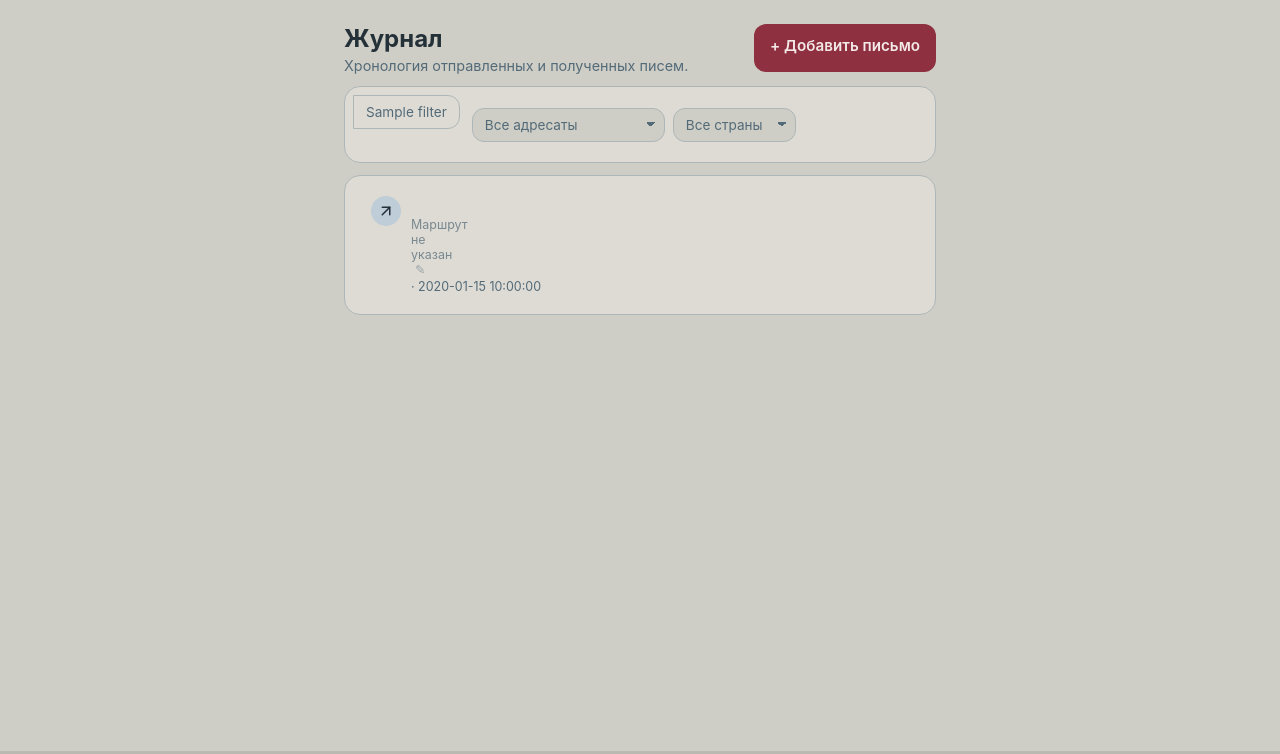
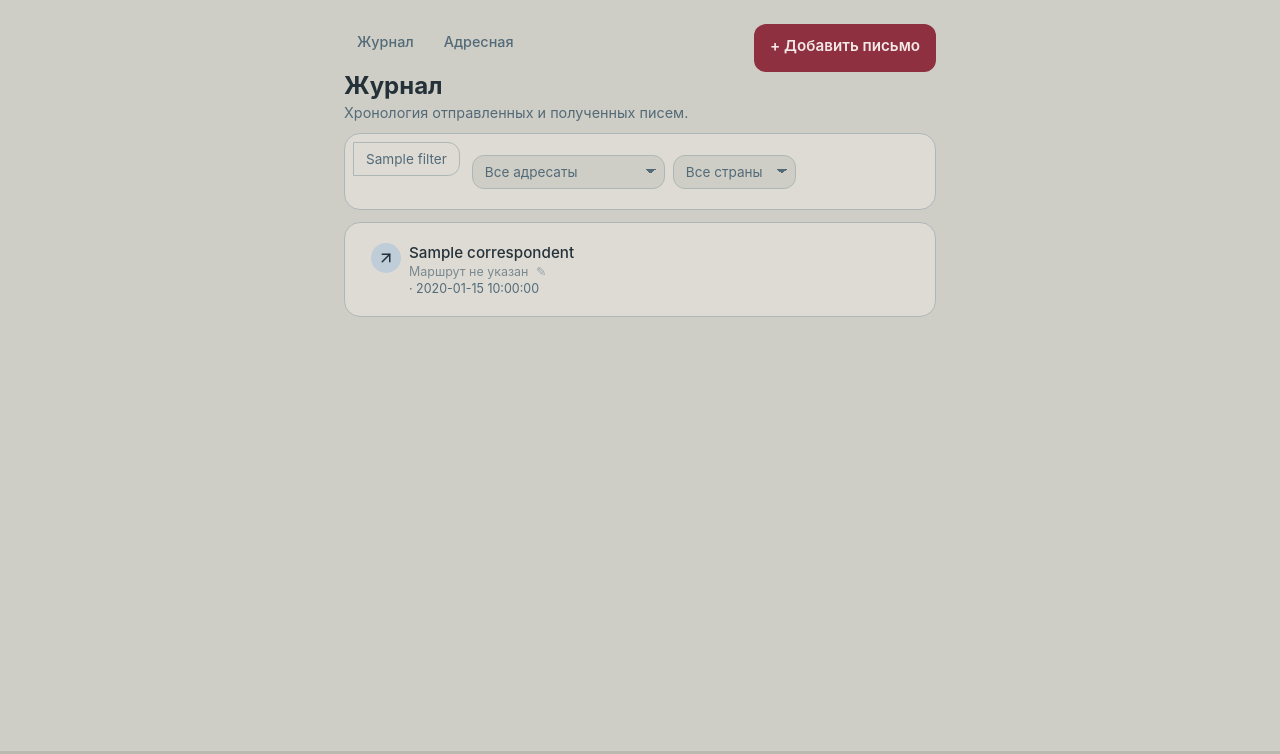
Before and after one commit to katrinio/postbox, a Python web app: template src/postbox/templates/journal.html in a window 1280 px wide. Shown: the part 46-800 px from the top of the page. Run offline with Jinja, Linux system fonts and the light colour scheme; the template is opened without the code that fills it: most values are stand-ins (such as "Sample title", 1, 10 or a date in 2020).

Commit message:
fix(ui): repair journal cards and section tabs

```diff
--- a/src/postbox/static/css/pages.css
+++ b/src/postbox/static/css/pages.css
@@ -65,34 +65,38 @@
   padding: var(--space-5) var(--space-5) var(--space-7);
 }
 
-.section-nav {
+.section-tabs {
   display: flex;
   align-items: center;
-  gap: var(--space-4);
+  gap: var(--space-1);
   flex-wrap: wrap;
+  margin-bottom: var(--space-3);
 }
 
-.section-nav__link {
-  padding: 0 0 var(--space-1);
-  border-bottom: 2px solid transparent;
+.section-tabs__link {
+  padding: var(--space-2) var(--space-3);
+  border: 1px solid transparent;
+  border-radius: var(--radius-control);
   color: var(--color-ink-muted);
   font-size: 0.9rem;
   font-weight: 500;
   text-decoration: none;
 }
 
-.section-nav__link:hover,
-.section-nav__link:focus-visible {
+.section-tabs__link:hover,
+.section-tabs__link:focus-visible {
   color: var(--color-ink);
+  background: var(--color-hover);
 }
 
-.section-nav__link:focus-visible {
+.section-tabs__link:focus-visible {
   outline: 3px solid var(--color-raspberry);
-  outline-offset: 3px;
+  outline-offset: 2px;
 }
 
-.section-nav__link--active {
-  border-bottom-color: var(--color-raspberry);
+.section-tabs__link--active {
+  border-color: var(--color-border);
+  background: var(--color-surface);
   color: var(--color-ink);
 }
 
@@ -376,12 +380,16 @@
 .journal-list {
   display: flex;
   flex-direction: column;
+  align-items: stretch;
   border: 1px solid var(--color-border);
   border-radius: var(--radius-card);
   overflow: hidden;
 }
 
 .journal-row {
+  display: block;
+  width: 100%;
+  min-width: 0;
   min-height: 0;
   color: inherit;
   border-bottom: 1px solid var(--color-border);
@@ -398,10 +406,11 @@
 
 .journal-row__link {
   display: grid;
-  grid-template-columns: 32px minmax(0, 1fr);
+  width: 100%;
+  min-width: 0;
+  grid-template-columns: 30px minmax(0, 1fr);
   align-items: start;
   gap: var(--space-2);
-  min-width: 0;
   padding: var(--space-2) var(--space-3);
   color: inherit;
   text-decoration: none;
@@ -416,6 +425,7 @@
   flex-shrink: 0;
   width: 30px;
   height: 30px;
+  min-width: 30px;
   display: flex;
   align-items: center;
   justify-content: center;
@@ -435,13 +445,17 @@
 .journal-row__body {
   display: flex;
   flex-direction: column;
+  align-self: stretch;
+  width: 100%;
   gap: 2px;
   min-width: 0;
+  max-width: 100%;
 }
 
 .journal-row__name {
-  display: inline-block;
-  max-width: 100%;
+  display: block;
+  min-width: 0;
+  max-width: none;
   margin: 0;
   color: inherit;
   font-size: 0.95rem;
@@ -454,7 +468,9 @@
 
 .journal-row__route {
   display: block;
+  width: 100%;
   min-width: 0;
+  max-width: 100%;
   margin-top: 0;
   font-size: 0.78rem;
   color: var(--color-ink-muted);
@@ -467,7 +483,9 @@
 }
 
 .journal-row__event {
-  display: inline-block;
+  display: block;
+  min-width: 0;
+  max-width: 100%;
   color: var(--color-ink-muted);
   font-size: 0.78rem;
   white-space: nowrap;
@@ -870,6 +888,11 @@
   max-width: 480px;
 }
 
+.detail-screen > .section-tabs,
+.form-screen > .section-tabs {
+  margin-bottom: var(--space-3);
+}
+
 .detail-card {
   background: var(--color-surface);
   border: 1px solid var(--color-border);
--- /dev/null
+++ b/src/postbox/templates/_section_tabs.html
@@ -0,0 +1,5 @@
+{% set path = request.url.path %}
+<nav class="section-tabs" aria-label="Разделы">
+  <a class="section-tabs__link{% if path == '/' or path.startswith('/mail') %} section-tabs__link--active{% endif %}" href="/" {% if path == '/' or path.startswith('/mail') %}aria-current="page"{% endif %}>Журнал</a>
+  <a class="section-tabs__link{% if path.startswith('/correspondent') %} section-tabs__link--active{% endif %}" href="/correspondents" {% if path.startswith('/correspondent') %}aria-current="page"{% endif %}>Адресная</a>
+</nav>
--- a/src/postbox/templates/base.html
+++ b/src/postbox/templates/base.html
@@ -40,13 +40,6 @@
     </header>
     <main class="main-content">
       <div class="page">
-        {% if user is defined and user %}
-        {% set path = request.url.path %}
-        <nav class="section-nav" aria-label="Разделы">
-          <a class="section-nav__link{% if path == '/' or path.startswith('/mail') %} section-nav__link--active{% endif %}" href="/" {% if path == '/' or path.startswith('/mail') %}aria-current="page"{% endif %}>Журнал</a>
-          <a class="section-nav__link{% if path.startswith('/correspondent') %} section-nav__link--active{% endif %}" href="/correspondents" {% if path.startswith('/correspondent') %}aria-current="page"{% endif %}>Адресная</a>
-        </nav>
-        {% endif %}
         {% block content %}{% endblock %}
       </div>
     </main>
--- a/src/postbox/templates/correspondent_detail.html
+++ b/src/postbox/templates/correspondent_detail.html
@@ -5,6 +5,7 @@
 {% block content %}
 <section class="correspondent-screen">
   <div class="correspondent-header">
+    {% include "_section_tabs.html" %}
     <a class="back-link" href="/correspondents">← Адресная</a>
     <div class="correspondent-heading">
       <h1 class="correspondent-title">{{ correspondent.name }}</h1>
--- a/src/postbox/templates/correspondents.html
+++ b/src/postbox/templates/correspondents.html
@@ -5,6 +5,7 @@
 {% block content %}
 <section class="correspondents-screen" aria-labelledby="correspondents-title">
   <div class="correspondents-header">
+    {% include "_section_tabs.html" %}
     <h1 id="correspondents-title">Адресная</h1>
     <p class="correspondents-subtitle">Люди, с которыми уже есть письма в Postbox.</p>
   </div>
--- a/src/postbox/templates/journal.html
+++ b/src/postbox/templates/journal.html
@@ -6,6 +6,7 @@
 <section class="journal-screen" aria-labelledby="journal-title">
   <div class="journal-header">
     <div>
+      {% include "_section_tabs.html" %}
       <h1 id="journal-title">Журнал</h1>
       <p class="journal-subtitle">Хронология отправленных и полученных писем.</p>
     </div>
--- a/src/postbox/templates/mail_detail.html
+++ b/src/postbox/templates/mail_detail.html
@@ -4,6 +4,7 @@
 
 {% block content %}
 <section class="detail-screen">
+  {% include "_section_tabs.html" %}
   <a class="back-link" href="/">&larr; Журнал</a>
 
   <div class="detail-card">
--- a/src/postbox/templates/mail_edit.html
+++ b/src/postbox/templates/mail_edit.html
@@ -4,6 +4,7 @@
 
 {% block content %}
 <section class="form-screen">
+  {% include "_section_tabs.html" %}
   <a class="back-link" href="/mail/{{ item.id }}">&larr; Назад</a>
 
   <h1>Редактировать письмо</h1>
--- a/src/postbox/templates/mail_form.html
+++ b/src/postbox/templates/mail_form.html
@@ -4,6 +4,7 @@
 
 {% block content %}
 <section class="form-screen">
+  {% include "_section_tabs.html" %}
   <h1>Новое письмо</h1>
 
   <form method="post" action="/mail" class="postbox-form" novalidate>
```
Also changed, not shown: 1 other file.
